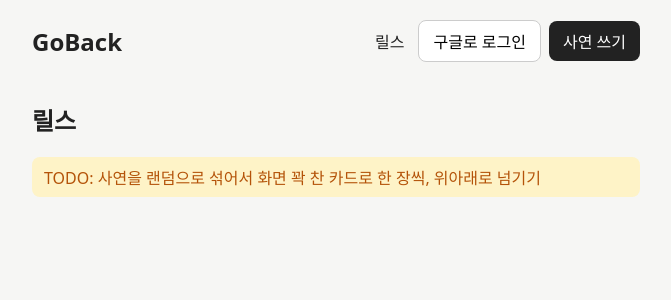
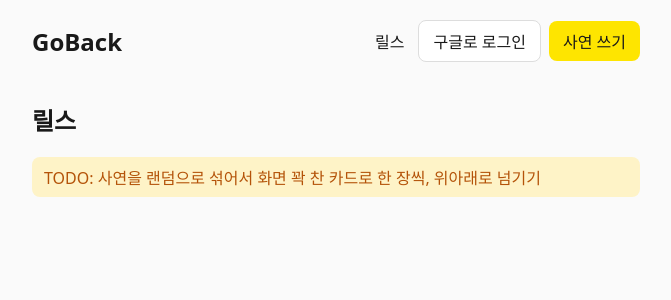
Before and after one commit to team-GoBack/GoBack, a React (Vite) app: page /reels in a window 1280 px wide. Shown: the top 300 px of the page, without its empty margins (304-975 px from the left). Built offline with nearby package versions, Linux system fonts and the light colour scheme; no server answers.

Commit message:
design: 카카오톡 테마 시안

```diff
--- a/src/index.css
+++ b/src/index.css
@@ -1,20 +1,131 @@
-/* [공통 파일] 팀장만 수정 */
-* { box-sizing: border-box; }
-body { margin: 0; font-family: system-ui, sans-serif; background: #f6f6f4; color: #222; }
-a { color: inherit; text-decoration: none; }
-.app { max-width: 640px; margin: 0 auto; padding: 0 16px 40px; }
-.header { display: flex; justify-content: space-between; align-items: center; padding: 20px 0; }
-.logo { font-size: 24px; font-weight: 700; }
-.header-actions { display: flex; gap: 8px; align-items: center; }
-.reels-link { padding: 8px 6px; }
-.login-btn { border: 1px solid #ccc; background: #fff; padding: 8px 14px; border-radius: 8px; cursor: pointer; font: inherit; }
-.write-btn { background: #222; color: #fff; padding: 8px 14px; border-radius: 8px; }
-.tags { display: flex; gap: 8px; margin-bottom: 16px; }
-.tags button { border: 1px solid #ccc; background: #fff; padding: 6px 12px; border-radius: 999px; cursor: pointer; }
-.tags button.active { background: #222; color: #fff; border-color: #222; }
-.post-card { display: block; background: #fff; border-radius: 12px; padding: 16px; margin-bottom: 12px; border: 1px solid #e5e5e5; }
-.post-card h3 { margin: 8px 0 4px; }
-.post-card p { margin: 0 0 8px; color: #555; }
-.post-card small { color: #888; }
-.tag { font-size: 12px; background: #eee; padding: 2px 8px; border-radius: 999px; }
-.todo { color: #b45309; background: #fef3c7; padding: 8px 12px; border-radius: 8px; }
+
+/* [공통 파일] 미션 0 디자인 시안 B - 카카오톡 */
+
+/* 기본 설정 */
+* {
+  box-sizing: border-box;
+}
+
+body {
+  margin: 0;
+  font-family: system-ui, sans-serif;
+  background: #fafafa;
+  color: #191919;
+}
+
+a {
+  color: inherit;
+  text-decoration: none;
+}
+
+/* 전체 레이아웃 */
+.app {
+  max-width: 640px;
+  margin: 0 auto;
+  padding: 0 16px 40px;
+}
+
+/* 헤더 */
+.header {
+  display: flex;
+  justify-content: space-between;
+  align-items: center;
+  padding: 20px 0;
+}
+
+.logo {
+  font-size: 24px;
+  font-weight: 700;
+  color: #191919;
+}
+
+.header-actions {
+  display: flex;
+  gap: 8px;
+  align-items: center;
+}
+
+.reels-link {
+  padding: 8px 6px;
+}
+
+/* 로그인 버튼 */
+.login-btn {
+  border: 1px solid #dddddd;
+  background: #ffffff;
+  color: #191919;
+  padding: 8px 14px;
+  border-radius: 8px;
+  cursor: pointer;
+  font: inherit;
+}
+
+/* 사연 쓰기 버튼 */
+.write-btn {
+  background: #fee500;
+  color: #191919;
+  padding: 8px 14px;
+  border-radius: 8px;
+}
+
+/* 카테고리 */
+.tags {
+  display: flex;
+  gap: 8px;
+  margin-bottom: 16px;
+}
+
+.tags button {
+  border: 1px solid #dddddd;
+  background: #ffffff;
+  color: #444444;
+  padding: 6px 12px;
+  border-radius: 999px;
+  cursor: pointer;
+}
+
+.tags button.active {
+  background: #fee500;
+  color: #191919;
+  border-color: #fee500;
+}
+
+/* 사연 카드 */
+.post-card {
+  display: block;
+  background: #ffffff;
+  border-radius: 12px;
+  padding: 16px;
+  margin-bottom: 12px;
+  border: 1px solid #e8e8e8;
+}
+
+.post-card h3 {
+  margin: 8px 0 4px;
+}
+
+.post-card p {
+  margin: 0 0 8px;
+  color: #555555;
+}
+
+.post-card small {
+  color: #888888;
+}
+
+/* 사연 태그 */
+.tag {
+  font-size: 12px;
+  background: #fff9db;
+  color: #665500;
+  padding: 2px 8px;
+  border-radius: 999px;
+}
+
+/* 안내 메시지 */
+.todo {
+  color: #b45309;
+  background: #fef3c7;
+  padding: 8px 12px;
+  border-radius: 8px;
+}
```
